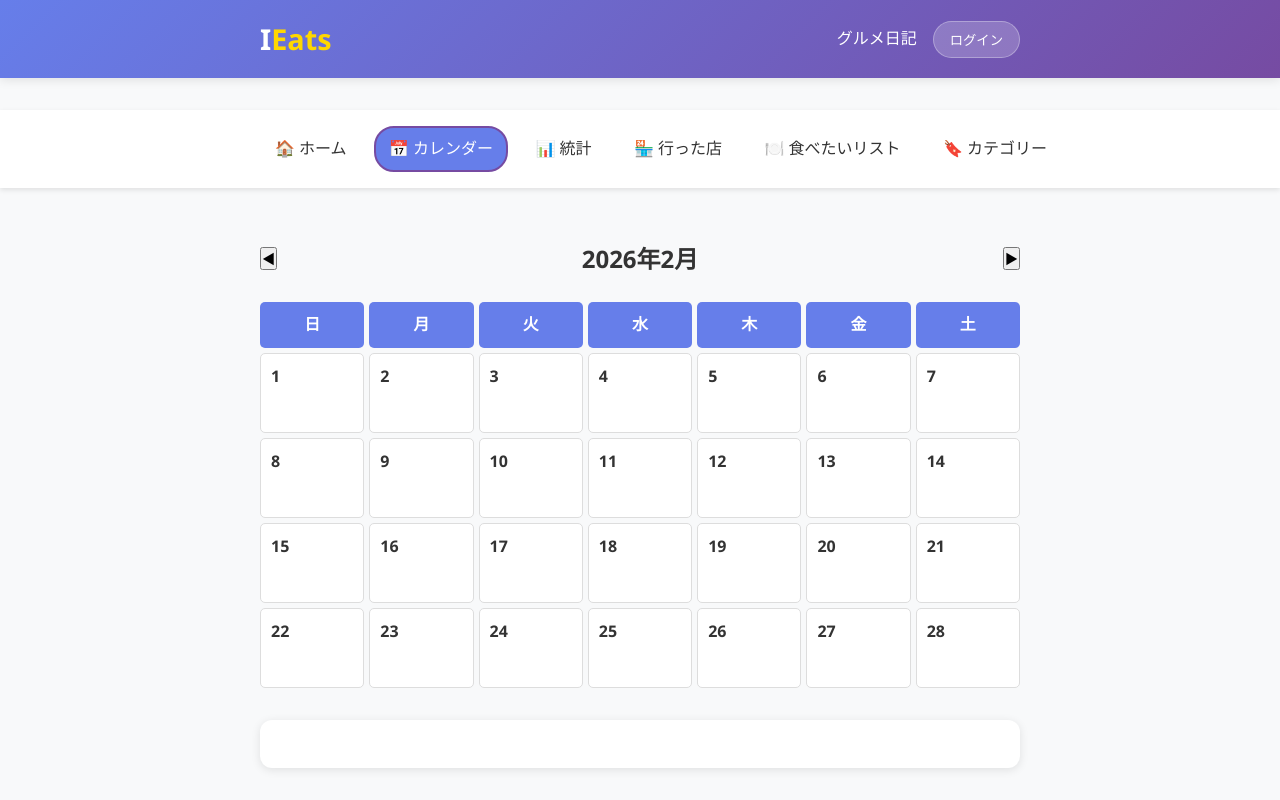
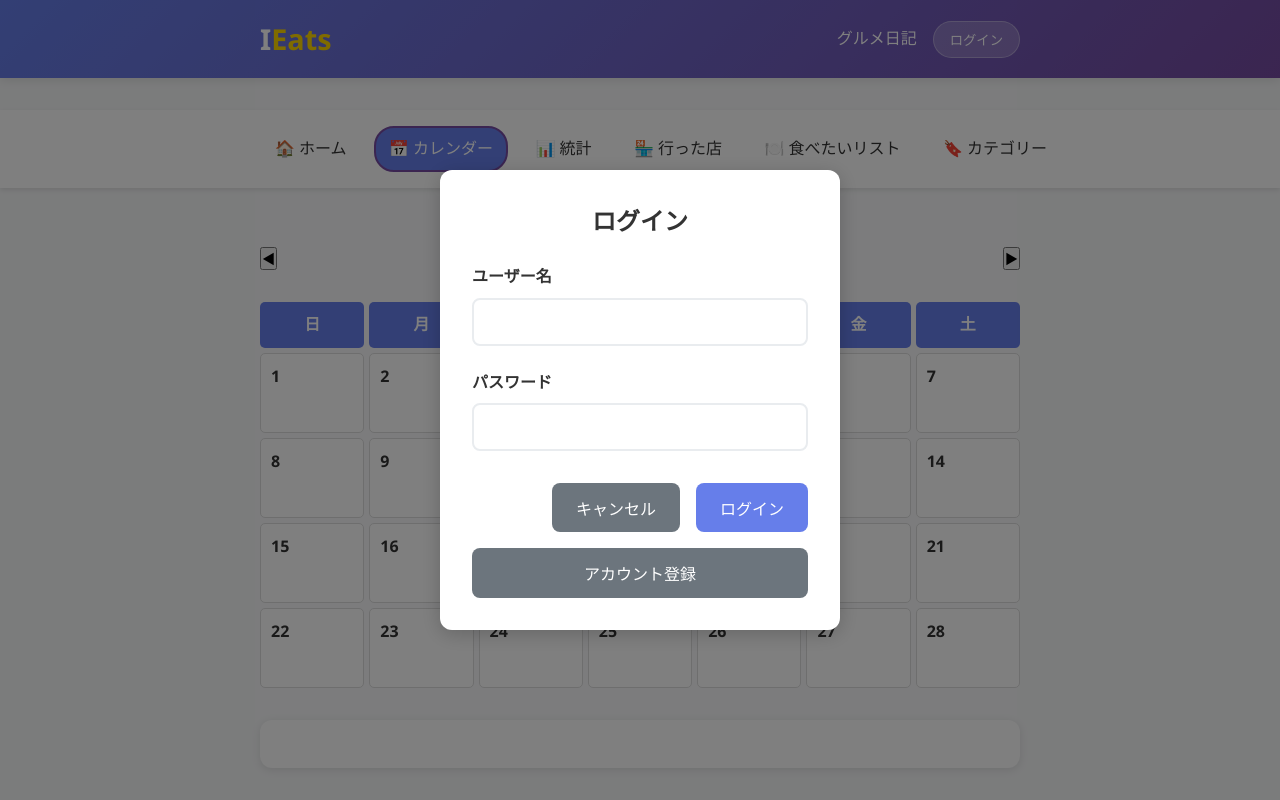
Before and after one commit to nhokpu04081/IEats, a website: page public/calendar.html in a window 1280 px wide. Both pictures are taken after a click on the button "ログイン". Drawn offline with Linux system fonts and the light colour scheme; no server answers.

Commit message:
Add login/register modals to calendar page

```diff
--- a/public/calendar.html
+++ b/public/calendar.html
@@ -20,6 +20,85 @@
         </div>
       </div>
     </header>
+<!-- LOGIN -->
+    <div id="loginModal" class="login-modal">
+      <div class="login-container">
+        <h2>ログイン</h2>
+        <form id="loginForm">
+          <div class="form-group">
+            <label for="username">ユーザー名</label>
+            <input type="text" id="username" required />
+          </div>
+
+          <div class="form-group">
+            <label for="password">パスワード</label>
+            <input type="password" id="password" required />
+          </div>
+
+          <div class="form-actions">
+            <button
+              type="button"
+              id="cancelLoginButton"
+              class="btn btn-secondary"
+            >
+              キャンセル
+            </button>
+            <button type="submit" class="btn btn-primary">ログイン</button>
+          </div>
+        </form>
+
+        <div style="text-align: center; margin-top: 1rem">
+          <button
+            type="button"
+            id="showRegisterButton"
+            class="btn btn-secondary"
+            style="width: 100%"
+          >
+            アカウント登録
+          </button>
+        </div>
+      </div>
+    </div>
+
+    <!-- REGISTER -->
+    <div id="registerModal" class="login-modal">
+      <div class="login-container">
+        <h2>アカウント登録</h2>
+        <form id="registerForm">
+          <div class="form-group">
+            <label for="regUsername">ユーザー名</label>
+            <input type="text" id="regUsername" required />
+          </div>
+
+          <div class="form-group">
+            <label for="regEmail">メールアドレス</label>
+            <input type="email" id="regEmail" required />
+          </div>
+
+          <div class="form-group">
+            <label for="regPassword">パスワード</label>
+            <input type="password" id="regPassword" required />
+          </div>
+
+          <div class="form-group">
+            <label for="regConfirmPassword">パスワード確認</label>
+            <input type="password" id="regConfirmPassword" required />
+          </div>
+
+          <div class="form-actions">
+            <button
+              type="button"
+              id="cancelRegisterButton"
+              class="btn btn-secondary"
+            >
+              キャンセル
+            </button>
+            <button type="submit" class="btn btn-primary">登録</button>
+          </div>
+        </form>
+      </div>
+    </div>
+
     <nav>
       <div class="nav-container">
         <a href="index.html" class="nav-item">🏠 ホーム</a>
```
